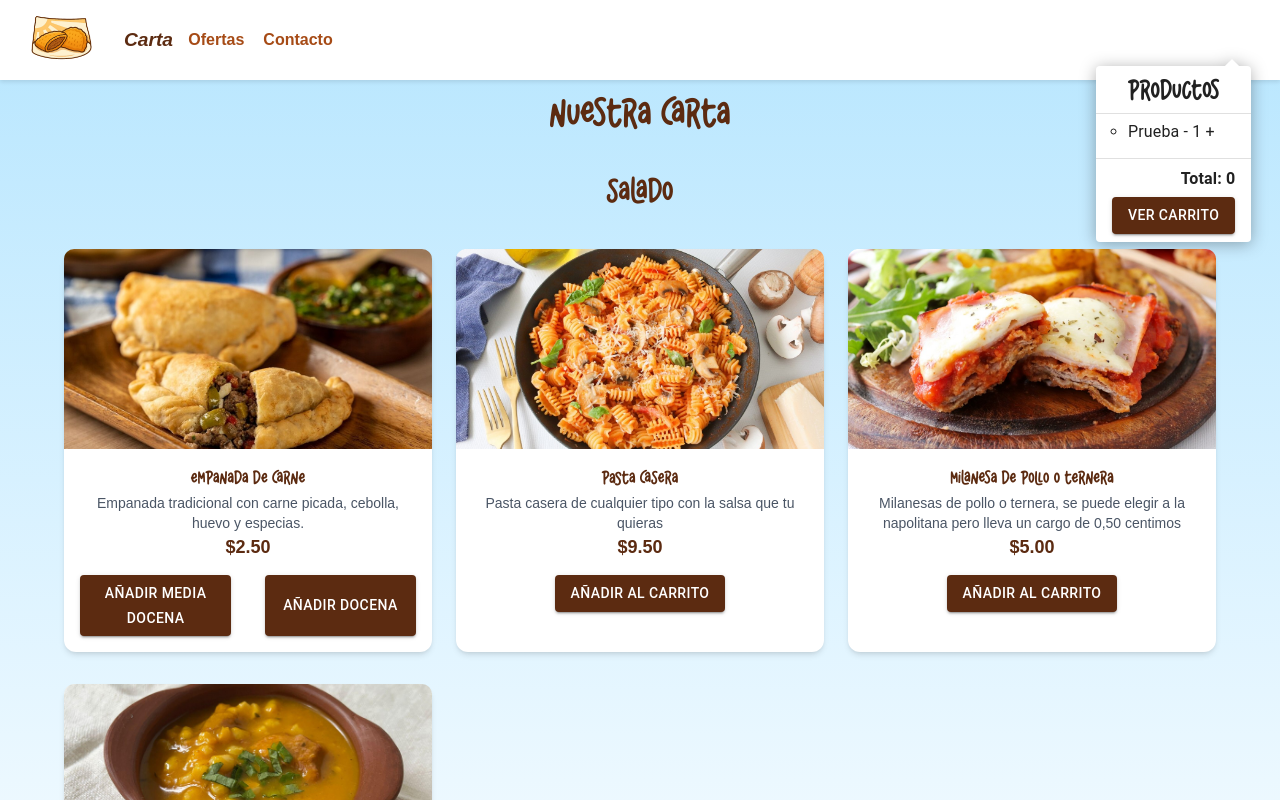
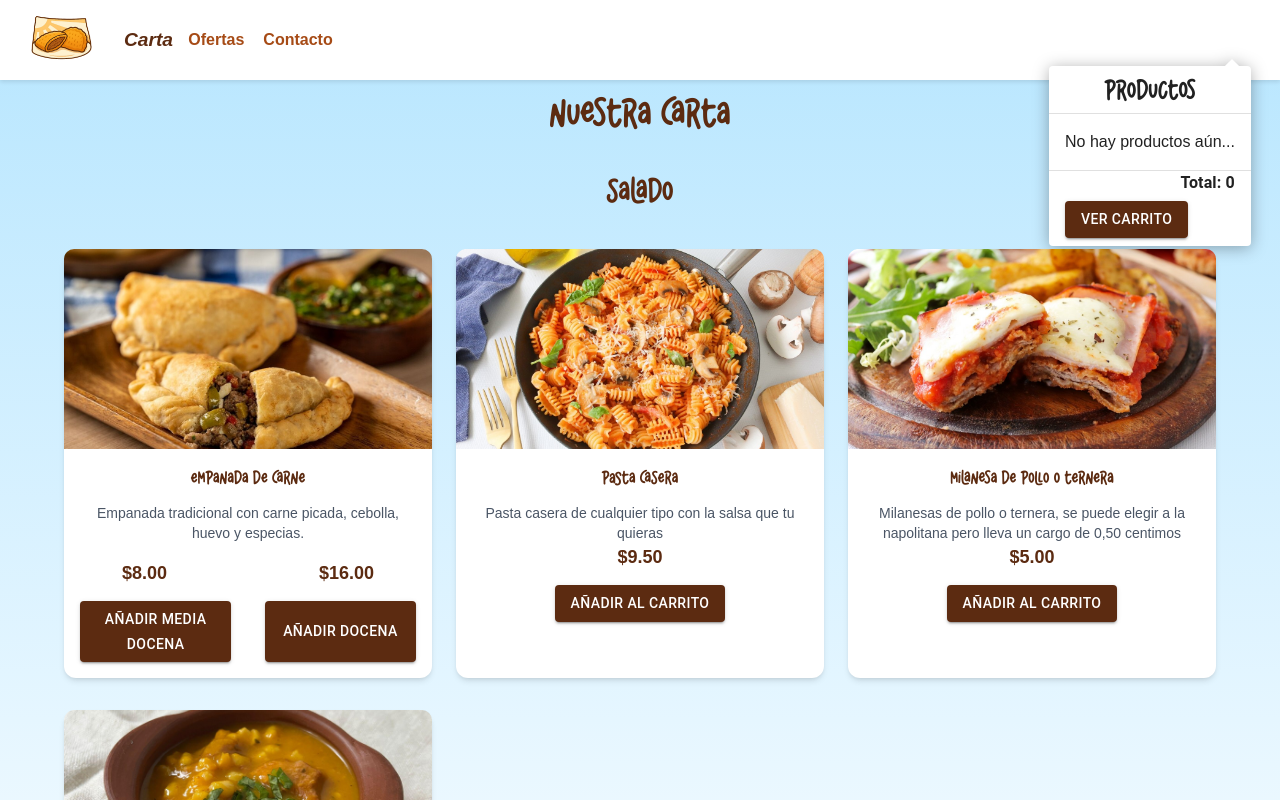
Before and after one commit to Rihan44/cielo_argentino, a React (Vite) app: page /carta in a window 1280 px wide. Both pictures are taken after a click on the button "Account settings". Shown: the top 800 px of the page. Built offline with nearby package versions, Linux system fonts and the light colour scheme; some icons are missing; a web font is replaced by a local one.

Commit message:
prgrasando en el carrito

```diff
--- a/src/bbdd/carta.js
+++ b/src/bbdd/carta.js
@@ -5,7 +5,8 @@ const carta = [
     id: 1,
     nombre: "Empanada de Carne",
     descripcion: "Empanada tradicional con carne picada, cebolla, huevo y especias.",
-    precio: 2.5,
+    precioMedia: 8,
+    precioDocena: 16,
     imagen: "/images/empanadas1.jpg",
     categoria: "salado",
     type: 2
@@ -41,7 +42,8 @@ const carta = [
     id: 6,
     nombre: "Alfajor de Maicena",
     descripcion: "Clásico alfajor con dulce de leche y coco rallado.",
-    precio: 1.5,
+    precioMedia: 6,
+    precioDocena: 12,
     imagen: "/images/alfajores.jpg",
     categoria: "dulce",
     type: 2
@@ -50,7 +52,8 @@ const carta = [
     id: 7,
     nombre: "Facturas",
     descripcion: "Facturas de crema con dulce de leche o membrillo, se pueden pedir variadas o de un solo tipo",
-    precio: 4.0,
+    precioMedia: 6,
+    precioDocena: 12,
     imagen: "/images/facturas.jpg",
     categoria: "dulce",
     type: 2
@@ -68,7 +71,8 @@ const carta = [
     id: 9,
     nombre: "Pepas",
     descripcion: "Pastas tipicias argentinas, pueden ser de membrillo o de dulce de batata",
-    precio: 2.0,
+    precioMedia: 6,
+    precioDocena: 12,
     imagen: "/images/pepas.jpg",
     categoria: "dulce",
     type: 2
--- a/src/components/NavBar.jsx
+++ b/src/components/NavBar.jsx
@@ -13,7 +13,7 @@ import ListItemIcon from '@mui/material/ListItemIcon';
 
 import { Link, NavLink   } from 'react-router-dom';
 import { useSelector } from 'react-redux';
-import { useState } from 'react';
+import { useEffect, useState } from 'react';
 
 export default function NavBar() {
  const [anchorEl, setAnchorEl] = useState(null);
@@ -27,6 +27,10 @@ export default function NavBar() {
   };
 
   const cartItems = useSelector(((state) => state.cart.items));
+
+  useEffect(() => {
+    console.log(cartItems)
+  }, [cartItems])
 
   return (
     <Box sx={{ flexGrow: 1, marginBottom: '1.5em'}}>
@@ -115,12 +119,20 @@ export default function NavBar() {
             </div>
             <Divider />
             {/* TODO AQUI PONER UN NO HAY PRODUCTOS AÚN */}
+            {
+              cartItems.length === 0 ? <p style={{padding: '1em'}}>No hay productos aún...</p>
+              : <MenuItem>
+                  <ul>
+                  {
+                    cartItems.map((item) => (
+                        <li key={item.id + item.quantity}>{item.quantity} - {item.nombre} - {item.precio}</li>
+                    ))
+                  }
+                  </ul>
+                </MenuItem>
+            }
             {/* TODO CUANDO ESTE EN LA RUTA DEL CARRITO QUE NO SE PUEDA HACER CLICK */}
-            <MenuItem>
-              <ul>
-                <li style={{listStyle: 'circle', marginLeft: '1em'}}>Prueba - 1 +</li>
-              </ul>
-            </MenuItem>
+
             <Divider />
             <MenuItem sx={{display: 'flex', justifyContent: 'end', fontWeight: 'bold', paddingTop: '0'}}>
               Total: 0
--- a/src/pages/Carta.jsx
+++ b/src/pages/Carta.jsx
@@ -23,16 +23,38 @@ export default function Carta() {
               style={{objectFit:'containt', borderRadius: '10px 10px 0 0'}}
             />
             <div className="flex flex-col items-center" style={{padding: '1em'}}>
-              <h3 className="text-xl font-semibold">{item.nombre}</h3>
+              <h3 className="text-xl font-semibold" style={{margin: '0 0 0.5em 0'}}>{item.nombre}</h3>
               <p className="text-gray-600 text-sm text-center">{item.descripcion}</p>
-              <p className="text-lg font-bold">${item.precio.toFixed(2)}</p>
+              {
+                item.type === 1 ?
+                 <div>
+                  <p className="text-lg font-bold">${item?.precio?.toFixed(2)}</p>
+                 </div>
+                 : <div className="flex w-[75%] justify-between" style={{marginTop: '1em'}}>
+                    <p className="text-lg font-bold">${item?.precioMedia?.toFixed(2)}</p>
+                    <p className="text-lg font-bold">${item?.precioDocena?.toFixed(2)}</p>
+                  </div>
+              }
+
               {
                item.type === 2 ? <div className="flex justify-between">
-                  <Button sx={{width: '45%'}} variant="contained" style={{backgroundColor: 'var(--color-marron-oscuro)', marginTop: '1em'}} onClick={() => dispatch(addToCart(item))}>Añadir media docena</Button>
-                  <Button sx={{width: '45%'}} variant="contained" style={{backgroundColor: 'var(--color-marron-oscuro)', marginTop: '1em'}} onClick={() => dispatch(addToCart(item))}>Añadir docena</Button>
+                  <Button sx={{width: '45%'}} variant="contained" style={{backgroundColor: 'var(--color-marron-oscuro)', marginTop: '1em'}} onClick={() => dispatch(addToCart({
+                    id: item.id + item.type,
+                    nombre: item.nombre,
+                    precio: item.precioMedia
+                  }))}>Añadir media docena</Button>
+                  <Button sx={{width: '45%'}} variant="contained" style={{backgroundColor: 'var(--color-marron-oscuro)', marginTop: '1em'}} onClick={() => dispatch(addToCart({
+                    id: item.id,
+                    nombre: item.nombre,
+                    precio: item.precioDocena
+                  }))}>Añadir docena</Button>
                 </div>
                 :<div>
-                  <Button variant="contained" style={{backgroundColor: 'var(--color-marron-oscuro)', marginTop: '1em'}} onClick={() => dispatch(addToCart(item))}>Añadir al carrito</Button>
+                  <Button variant="contained" style={{backgroundColor: 'var(--color-marron-oscuro)', marginTop: '1em'}} onClick={() => dispatch(addToCart({
+                    id: item.id,
+                    nombre: item.nombre,
+                    precio: item.precio
+                  }))}>Añadir al carrito</Button>
                 </div>
               }
             </div>
--- a/src/store/cart.js
+++ b/src/store/cart.js
@@ -8,12 +8,14 @@ const cart = createSlice({
   reducers: {
     addToCart: (state, action) => {
       const item = action.payload;
-      // const exists = state.items.find((i) => i.id === item.id);
-      // if (exists) {
-      //   exists.quantity += 1;
-      // } else {
-      // }
-      state.items.push({ ...item});
+      const exists = state.items.find((i) => i.id === item.id);
+
+      if (exists) {
+        exists.quantity += 1;
+        exists.precio += item.precio;
+      } else {
+        state.items.push({ ...item, quantity: 1 });
+      }
     },
     removeFromCart: (state, action) => {
       state.items = state.items.filter((i) => i.id !== action.payload);
```
